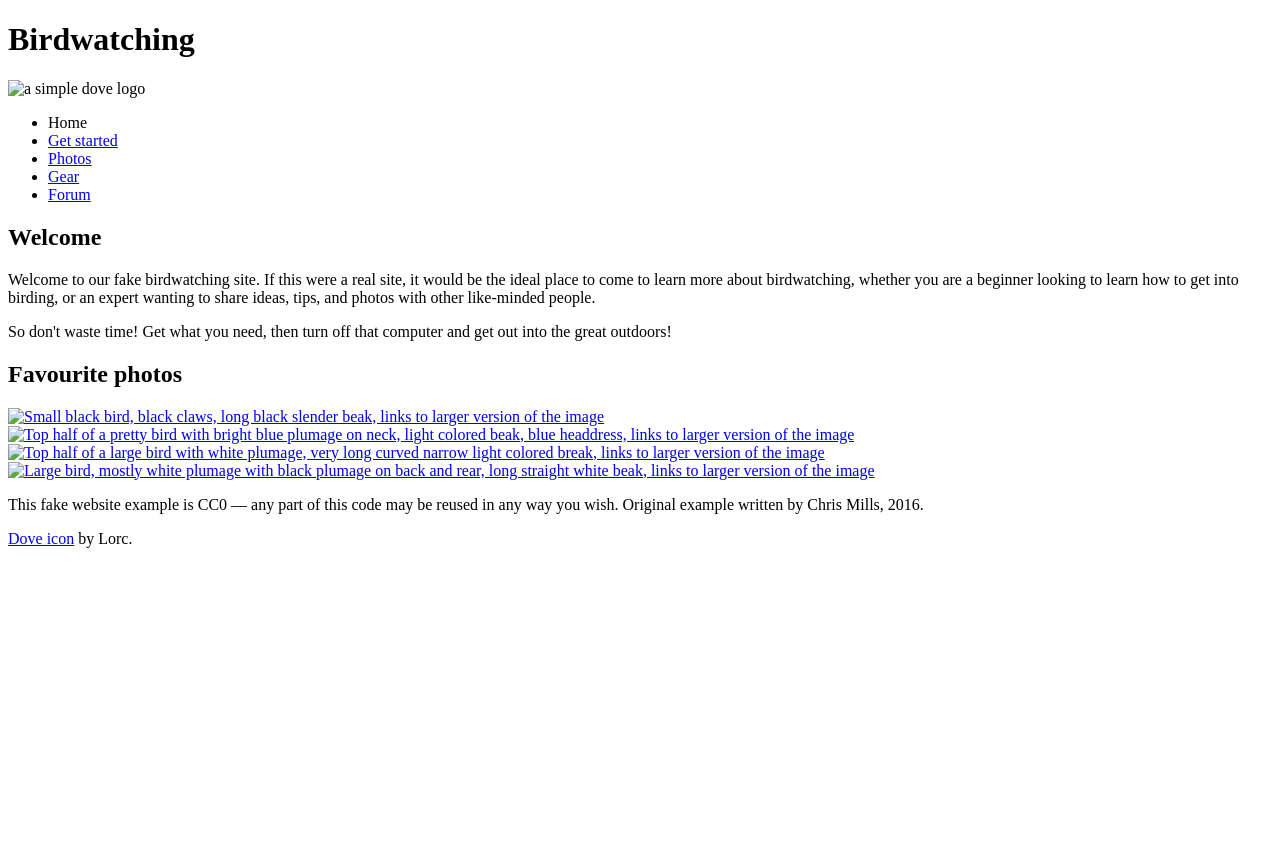
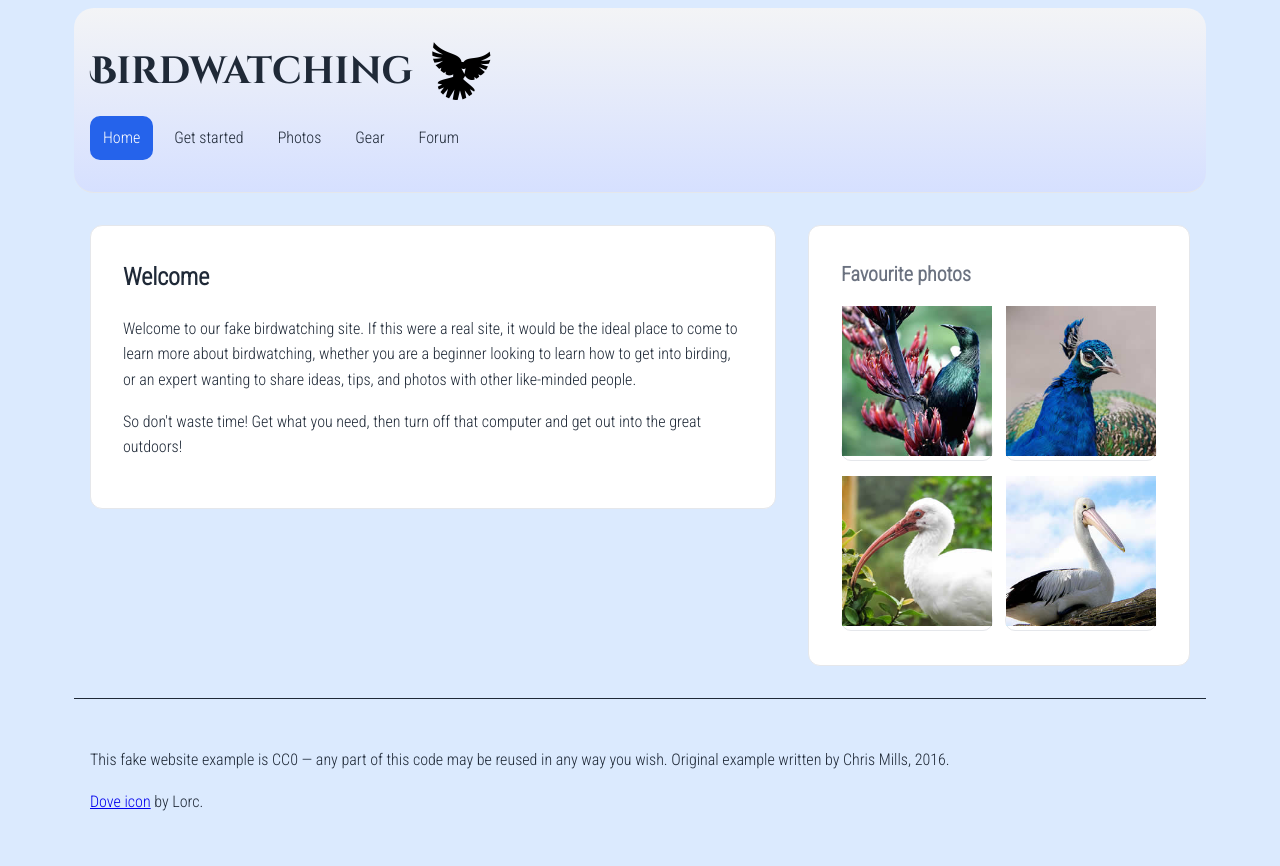
Before and after one commit to thomas9058/thomas_408_lab3, a website: page index.html in a window 1280 px wide. Before the commit the page ends 800 px from the top, so only its background shows below. Drawn offline with Linux system fonts and the light colour scheme.

Commit message:
Lab Complete

```diff
--- /dev/null
+++ b/css/style.css
@@ -0,0 +1,158 @@
+:root {
+  --bg: #dbeafe;
+  --text: #1f2937;
+  --muted: #6b7280;
+  --brand: #2563eb;
+  --brand-weak: #dbeafe;
+  --card: #ffffff;
+  --border: #e5e7eb;
+  --radius: 12px;
+  --container: 1100px;
+  --space: 1rem;
+  --space-lg: 2rem;
+}
+
+body {
+  font-family: "Roboto Condensed", system-ui, -apple-system, Segoe UI, Roboto, Arial, sans-serif;
+  color: var(--text);
+  background: var(--bg);
+  line-height: 1.6;
+}
+
+#site-header,
+#content,
+#site-footer {
+  max-width: var(--container);
+  margin-inline: auto;
+  padding-inline: var(--space);
+}
+
+/* Header */
+header {
+  background: linear-gradient(180deg, #f3f4f6, #d6e0ff);
+  border-bottom: 1px solid var(--border);
+  padding-block: var(--space-lg);
+  border-radius: 20px;
+}
+
+/* Title + logo */
+.branding {
+  display: flex;
+  align-items: center;
+  gap: 1rem;
+}
+
+.branding .logo {
+  width: 64px;
+  height: auto;
+}
+
+.branding h1 {
+  font-family: "Cinzel Decorative", Georgia, serif;
+  font-weight: 700;
+  font-size: clamp(1.5rem, 1.1rem + 1.6vw, 2.4rem);
+  margin: 0;
+}
+
+/* Nav */
+#site-nav {
+  margin-top: 0.75rem;
+}
+
+#site-nav ul {
+  list-style: none;
+  padding: 0;
+  margin: 0;
+  display: flex;
+  flex-wrap: wrap;
+  gap: .5rem;
+}
+
+#site-nav a,
+#site-nav span[aria-current="page"] {
+  display: inline-block;
+  padding: .5rem .75rem;
+  border-radius: 10px;
+  text-decoration: none;
+  color: var(--text);
+  border: 1px solid transparent;
+}
+
+#site-nav a:hover,
+#site-nav a:focus-visible {
+  background: var(--brand-weak);
+  border-color: var(--brand);
+  outline: none;
+}
+
+#site-nav span[aria-current="page"] {
+  background: var(--brand);
+  color: var(--card);
+}
+
+/* Main layout */
+#content {
+  padding-block: var(--space-lg);
+  display: grid;
+  gap: var(--space-lg);
+}
+
+@media (min-width: 800px) {
+  #content {
+    grid-template-columns: 2fr 1fr;
+    align-items: start;
+  }
+}
+
+/* Welcome article */
+.main-block {
+  background: var(--card);
+  border: 1px solid var(--border);
+  border-radius: var(--radius);
+  padding: var(--space-lg);
+}
+
+.main-block h2 {
+  margin-top: 0;
+  font-size: 1.5rem;
+}
+
+/* Sidebar */
+img {
+    width: 150px;
+}
+
+.image-sidebar {
+  background: var(--card);
+  border: 1px solid var(--border);
+  border-radius: var(--radius);
+  padding: var(--space-lg);
+}
+
+.image-sidebar h2 {
+  margin-top: 0;
+  font-size: 1.25rem;
+  color: var(--muted);
+}
+
+/* Thumbnail grid */
+.image-sidebar .thumbnails {
+    list-style: none;
+    padding: 0;
+    margin: 0;
+    display: grid;
+    gap: .75rem;
+    grid-template-columns: repeat(2, 1fr);
+  }
+
+  .image-sidebar .thumbnails li a {
+    border: 1px solid var(--border);
+    border-radius: 10px;
+    background: #fff;
+  }
+
+/* Footer */
+#site-footer {
+  border-top: 1px solid var(--text);
+  padding-block: var(--space-lg);
+}
--- a/index.html
+++ b/index.html
@@ -4,6 +4,7 @@
     <meta charset="utf-8">
     <title>Birdwatching</title>
     <link href="https://fonts.googleapis.com/css?family=Roboto+Condensed:300%7CCinzel+Decorative:700" rel="stylesheet">
+    <link rel="stylesheet" href="css/style.css">
 
     <!--[if lt IE 9]>
       <script src="https://cdnjs.cloudflare.com/ajax/libs/html5shiv/3.7.3/html5shiv.js"></script>
@@ -11,37 +12,68 @@
   </head>
 
   <body>
+      <!-- Header -->
+      <header id="site-header">
+        <div class="branding">
+          <h1>Birdwatching</h1>
+          <img class="logo" src="img/dove.png" alt="a simple dove logo">
+        </div>
 
-      <h1>Birdwatching</h1>
-      <img src="dove.png" alt="a simple dove logo">
-
-
+        <!-- Nav Bar -->
+        <nav id="site-nav" aria-label="Primary">
           <ul>
-        <li><span>Home</span></li>
+            <li><span aria-current="page">Home</span></li>
             <li><a href="#">Get started</a></li>
             <li><a href="#">Photos</a></li>
             <li><a href="#">Gear</a></li>
             <li><a href="#">Forum</a></li>
           </ul>
+        </nav>
+      </header>
 
-
+      <!-- Main Content -->
+      <main id="content">
+        <!-- Welcome Text -->
+        <article id="welcome" class="main-block">
           <h2>Welcome</h2>
 
           <p>Welcome to our fake birdwatching site. If this were a real site, it would be the ideal place to come to learn more about birdwatching, whether you are a beginner looking to learn how to get into birding, or an expert wanting to share ideas, tips, and photos with other like-minded people.</p>
 
           <p>So don't waste time! Get what you need, then turn off that computer and get out into the great outdoors!</p>
+        </article>
 
+        <!-- Image Sidebar -->
+        <aside id="sidebar" class="image-sidebar">
             <h2>Favourite photos</h2>
+          <ul class="thumbnails">
+            <li>
+              <a href="favorite-1.jpg">
+                <img src="img/favorite-1_th.jpg" alt="Small black bird, black claws, long slender black beak; links to a larger image">
+              </a>
+            </li>
+            <li>
+              <a href="favorite-2.jpg">
+                <img src="img/favorite-2_th.jpg" alt="Top half of a bird with bright blue neck plumage, light beak, blue headdress; links to a larger image">
+              </a>
+            </li>
+            <li>
+              <a href="favorite-3.jpg">
+                <img src="img/favorite-3_th.jpg" alt="Top half of a large white bird with a very long curved light beak; links to a larger image">
+              </a>
+            </li>
+            <li>
+              <a href="favorite-4.jpg">
+                <img src="img/favorite-4_th.jpg" alt="Large bird with white and black plumage, long straight white beak; links to a larger image">
+              </a>
+            </li>
+          </ul>
+        </aside>
+      </main>
 
-      <a href="favorite-1.jpg"><img src="favorite-1_th.jpg" alt="Small black bird, black claws, long black slender beak, links to larger version of the image"></a>
-      <a href="favorite-2.jpg"><img src="favorite-2_th.jpg" alt="Top half of a pretty bird with bright blue plumage on neck, light colored beak, blue headdress, links to larger version of the image"></a>
-      <a href="favorite-3.jpg"><img src="favorite-3_th.jpg" alt="Top half of a large bird with white plumage, very long curved narrow light colored break, links to larger version of the image"></a>
-      <a href="favorite-4.jpg"><img src="favorite-4_th.jpg" alt="Large bird, mostly white plumage with black plumage on back and rear, long straight white beak, links to larger version of the image"></a>
-
-
+      <footer id="site-footer">
         <p>This fake website example is CC0 — any part of this code may be reused in any way you wish. Original example written by Chris Mills, 2016.</p>
-
         <p><a href="http://game-icons.net/lorc/originals/dove.html">Dove icon</a> by Lorc.</p>
+      </footer>
 
   </body>
 </html>
```
Also changed, not shown: README.md. Lines whose indentation alone changed are shown as unchanged.
